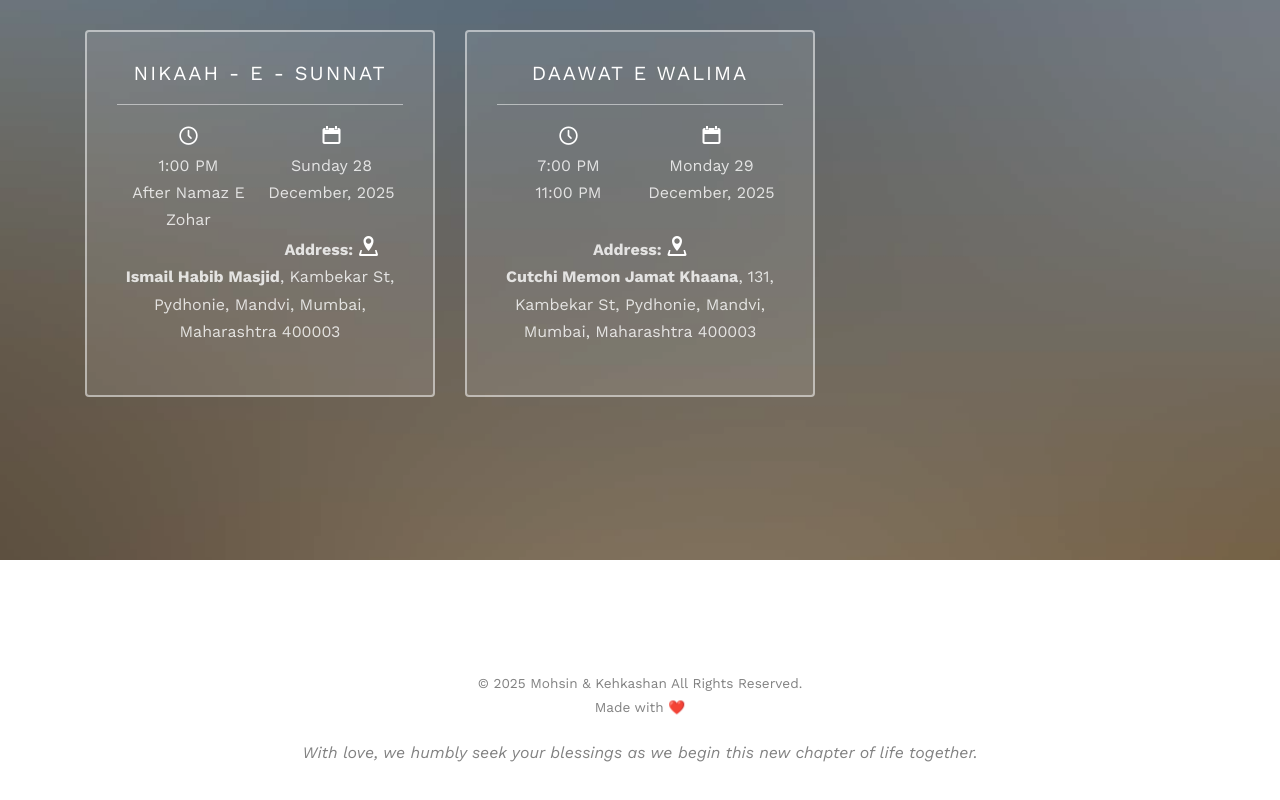
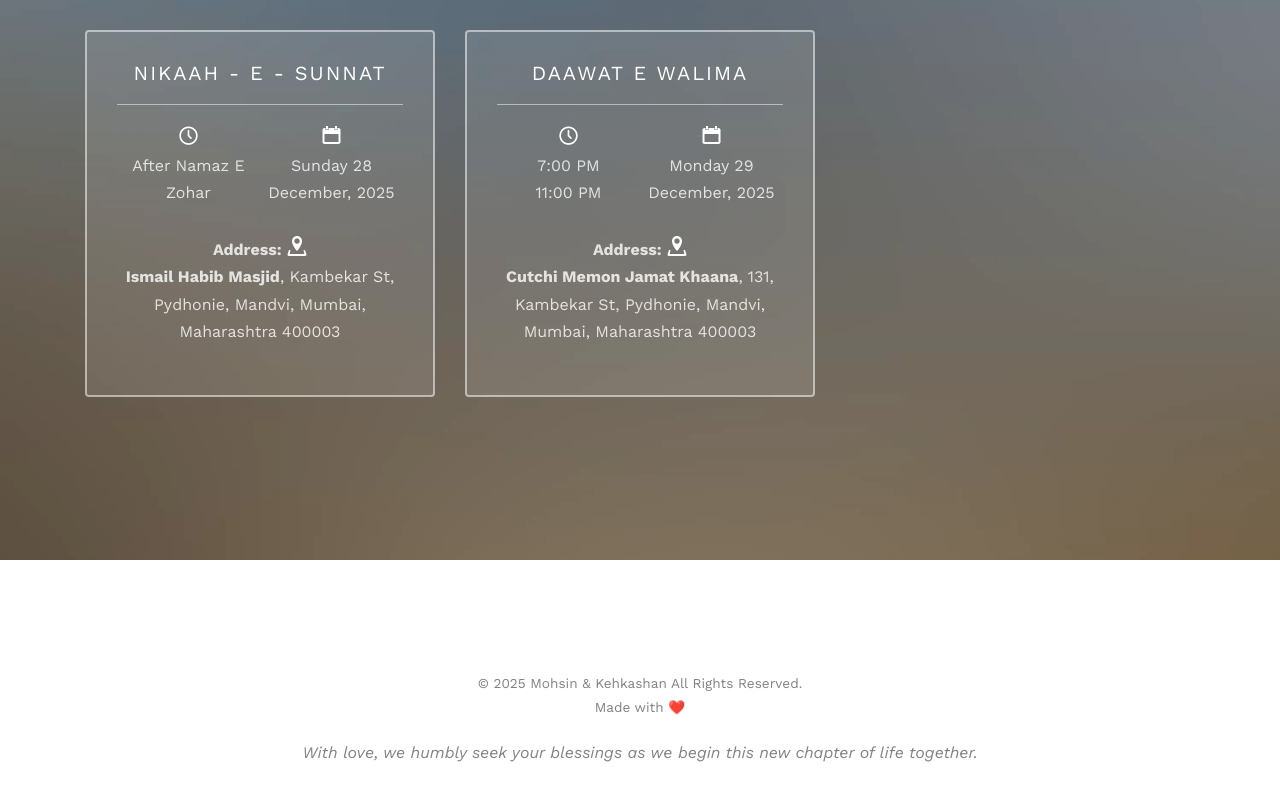
Before and after one commit to mohsinessani/wedding-invite, a plain HTML site: page index.html in a window 1280 px wide. Shown: the part 1837-2637 px from the top of the page. Drawn offline with nearby package versions, Linux system fonts and the light colour scheme; files whose address does not match are found by name.

Commit message:
Update index.html

```diff
--- a/index.html
+++ b/index.html
@@ -149,8 +149,8 @@
 									<h3>Nikaah - E - Sunnat</h3>
 									<div class="event-col">
 										<i class="icon-clock"></i>
-										<span>1:00 PM</span>
-										<span>After Namaz E Zohar</span>
+										<span>After Namaz E</span>
+										<span>Zohar</span>
 									</div>
 									<div class="event-col">
 										<i class="icon-calendar"></i>
```
